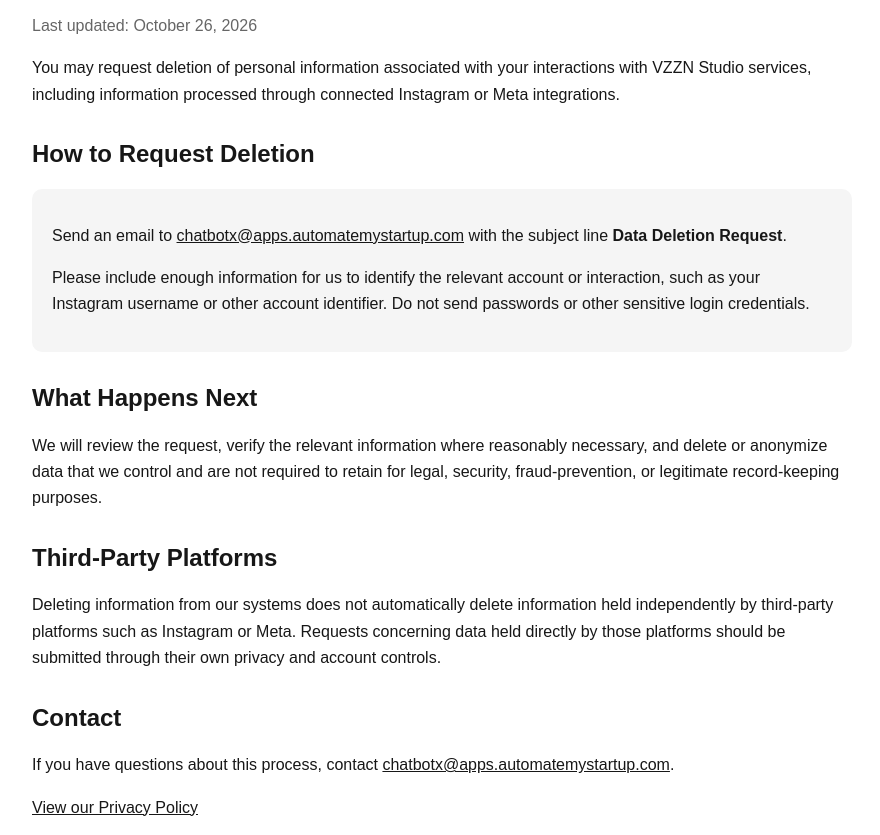
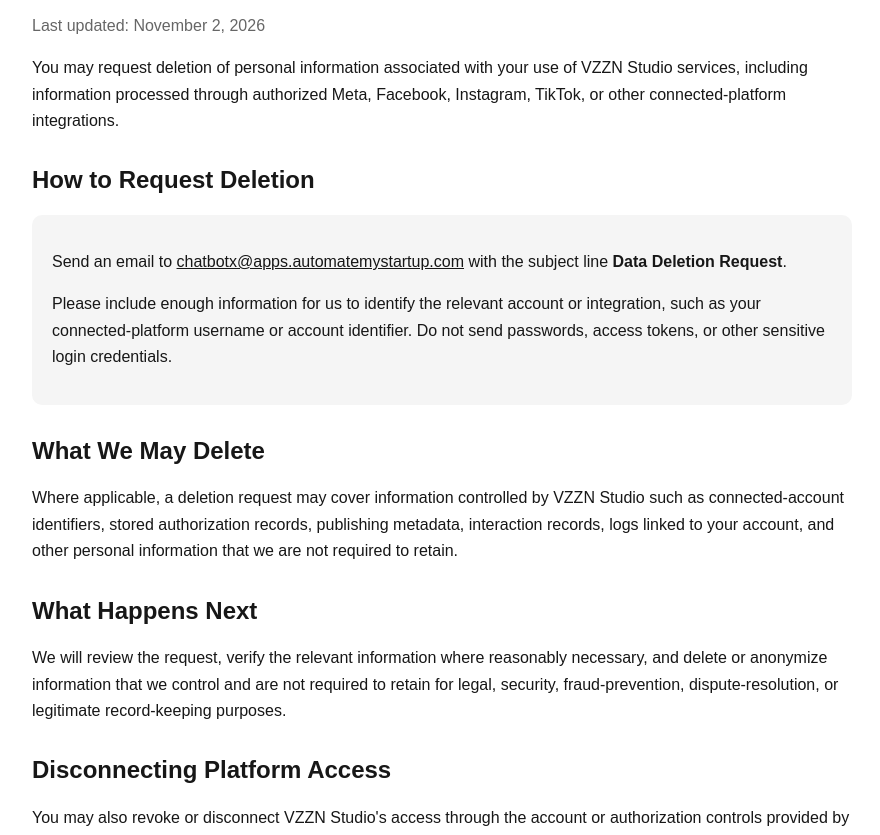
Before and after one commit to vzznstudio/vzznlegal, a plain HTML site: page data-deletion.html in a window 1280 px wide. Shown: the part 117-952 px from the top of the page, without its empty margins (198-1078 px from the left). Drawn offline with Linux system fonts and the light colour scheme.

Commit message:
Expand data deletion policy for Meta and TikTok

```diff
--- a/data-deletion.html
+++ b/data-deletion.html
@@ -4,7 +4,7 @@
   <meta charset="utf-8">
   <meta name="viewport" content="width=device-width, initial-scale=1">
   <title>Data Deletion — VZZN Studio</title>
-  <meta name="description" content="Data deletion instructions for VZZN Studio services.">
+  <meta name="description" content="Data deletion instructions for VZZN Studio services and connected social-platform integrations.">
   <style>
     body{font-family:Arial,Helvetica,sans-serif;max-width:820px;margin:0 auto;padding:48px 24px;line-height:1.65;color:#171717}
     h1,h2{line-height:1.2} h1{font-size:2.2rem;margin-bottom:.3rem} h2{margin-top:2rem}
@@ -13,25 +13,31 @@
 </head>
 <body>
   <h1>Data Deletion Instructions</h1>
-  <p class="muted">Last updated: October 26, 2026</p>
+  <p class="muted">Last updated: November 2, 2026</p>
 
-  <p>You may request deletion of personal information associated with your interactions with VZZN Studio services, including information processed through connected Instagram or Meta integrations.</p>
+  <p>You may request deletion of personal information associated with your use of VZZN Studio services, including information processed through authorized Meta, Facebook, Instagram, TikTok, or other connected-platform integrations.</p>
 
   <h2>How to Request Deletion</h2>
   <div class="box">
     <p>Send an email to <a href="mailto:chatbotx@apps.automatemystartup.com">chatbotx@apps.automatemystartup.com</a> with the subject line <strong>Data Deletion Request</strong>.</p>
-    <p>Please include enough information for us to identify the relevant account or interaction, such as your Instagram username or other account identifier. Do not send passwords or other sensitive login credentials.</p>
+    <p>Please include enough information for us to identify the relevant account or integration, such as your connected-platform username or account identifier. Do not send passwords, access tokens, or other sensitive login credentials.</p>
   </div>
 
+  <h2>What We May Delete</h2>
+  <p>Where applicable, a deletion request may cover information controlled by VZZN Studio such as connected-account identifiers, stored authorization records, publishing metadata, interaction records, logs linked to your account, and other personal information that we are not required to retain.</p>
+
   <h2>What Happens Next</h2>
-  <p>We will review the request, verify the relevant information where reasonably necessary, and delete or anonymize data that we control and are not required to retain for legal, security, fraud-prevention, or legitimate record-keeping purposes.</p>
+  <p>We will review the request, verify the relevant information where reasonably necessary, and delete or anonymize information that we control and are not required to retain for legal, security, fraud-prevention, dispute-resolution, or legitimate record-keeping purposes.</p>
 
-  <h2>Third-Party Platforms</h2>
-  <p>Deleting information from our systems does not automatically delete information held independently by third-party platforms such as Instagram or Meta. Requests concerning data held directly by those platforms should be submitted through their own privacy and account controls.</p>
+  <h2>Disconnecting Platform Access</h2>
+  <p>You may also revoke or disconnect VZZN Studio's access through the account or authorization controls provided by the relevant third-party platform. Revoking platform access may prevent future API access but does not necessarily delete information already stored in our systems; use the deletion process above if you also want us to delete data we control.</p>
+
+  <h2>Third-Party Platform Data</h2>
+  <p>Deleting information from VZZN Studio systems does not automatically delete information independently held by Meta, Facebook, Instagram, TikTok, or another third-party platform. Requests concerning data controlled directly by those platforms must be submitted through their own privacy and account controls.</p>
 
   <h2>Contact</h2>
   <p>If you have questions about this process, contact <a href="mailto:chatbotx@apps.automatemystartup.com">chatbotx@apps.automatemystartup.com</a>.</p>
 
-  <p><a href="/privacy">View our Privacy Policy</a></p>
+  <p><a href="/privacy">Privacy Policy</a> · <a href="/terms">Terms of Service</a></p>
 </body>
 </html>
```
